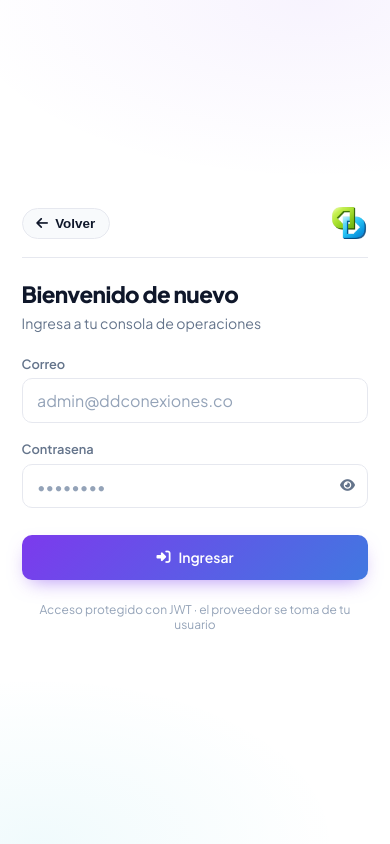
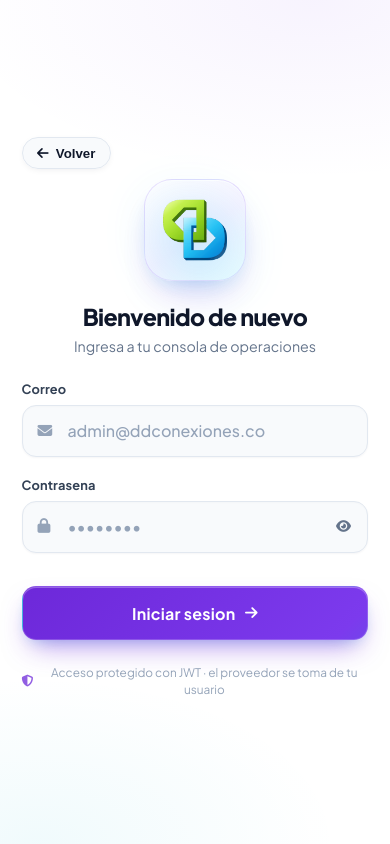
Before and after one commit to David-Ayala-Git/APLICATIVO-DD-FRONT, an Angular app: page /login in a window 390 px wide. Both pictures are taken after a click on the button "Iniciar sesion". Built offline with nearby package versions, Linux system fonts and the light colour scheme.

Commit message:
feat: polish mobile login layout, inputs and CTA, and add D&D SOFTWARE sidebar logo

```diff
--- a/src/app/layout/login/login.component.html
+++ b/src/app/layout/login/login.component.html
@@ -46,11 +46,23 @@
         <button type="button" class="auth-mobile-back" (click)="goToWelcome()">
           <i class="fas fa-arrow-left"></i> Volver
         </button>
-        <img src="logo-mark.png" alt="D&D Conexiones" class="auth-mobile-mini-logo" />
       </div>
 
+      <div class="auth-mobile-logo-hero" aria-label="D&D Conexiones">
+        <div class="auth-mobile-logo-ring">
+          <div class="dd-logo-anim dd-logo-anim-md">
+            <img src="logo-d-green.png" alt="" class="dd-piece dd-piece-green" aria-hidden="true" />
+            <img src="logo-d-blue.png" alt="" class="dd-piece dd-piece-blue" aria-hidden="true" />
+            <img src="logo-mark.png" alt="D&D Conexiones" class="dd-piece dd-piece-final" />
+            <span class="dd-join-ring" aria-hidden="true"></span>
+          </div>
+        </div>
+      </div>
+
+      <div class="auth-heading">
         <h2>Bienvenido de nuevo</h2>
         <p class="sub">Ingresa a tu consola de operaciones</p>
+      </div>
 
       @if (error()) {
         <div class="alert alert-danger" style="margin-bottom: 1.15rem">
@@ -59,28 +71,41 @@
         </div>
       }
 
-      <div class="form-group">
+      <div class="form-group auth-field">
         <label for="email">Correo</label>
+        <div
+          class="auth-input-wrap"
+          [class.is-invalid]="form.controls.email.touched && form.controls.email.invalid"
+        >
+          <i class="fas fa-envelope auth-input-icon" aria-hidden="true"></i>
           <input
             id="email"
-          class="form-control"
+            class="form-control auth-input"
             type="email"
             autocomplete="username"
             placeholder="admin@ddconexiones.co"
             formControlName="email"
             [attr.aria-invalid]="form.controls.email.touched && form.controls.email.invalid"
           />
+        </div>
         @if (form.controls.email.touched && form.controls.email.invalid) {
-          <div class="field-error">Escribe un correo valido.</div>
+          <div class="field-error">
+            <i class="fas fa-circle-exclamation" aria-hidden="true"></i>
+            <span>Escribe un correo valido.</span>
+          </div>
         }
       </div>
 
-      <div class="form-group">
+      <div class="form-group auth-field">
         <label for="password">Contrasena</label>
-        <div class="auth-password-wrap">
+        <div
+          class="auth-input-wrap auth-password-wrap"
+          [class.is-invalid]="form.controls.password.touched && form.controls.password.invalid"
+        >
+          <i class="fas fa-lock auth-input-icon" aria-hidden="true"></i>
           <input
             id="password"
-            class="form-control"
+            class="form-control auth-input"
             [type]="showPassword() ? 'text' : 'password'"
             autocomplete="current-password"
             placeholder="••••••••"
@@ -97,27 +122,31 @@
           </button>
         </div>
         @if (form.controls.password.touched && form.controls.password.invalid) {
-          <div class="field-error">La contrasena es obligatoria.</div>
+          <div class="field-error">
+            <i class="fas fa-circle-exclamation" aria-hidden="true"></i>
+            <span>La contrasena es obligatoria.</span>
+          </div>
         }
       </div>
 
       <button
         appRipple
         type="submit"
-        class="btn btn-grad btn-block"
-        style="margin: 0.5rem 0 1rem"
+        class="btn btn-grad btn-block auth-submit-btn"
         [disabled]="submitting()"
       >
         @if (submitting()) {
-          <i class="fas fa-circle-notch" style="animation: spinSlow 1s linear infinite"></i>
-          Verificando…
+          <i class="fas fa-circle-notch auth-btn-spin"></i>
+          <span>Verificando…</span>
         } @else {
-          <i class="fas fa-right-to-bracket"></i> Ingresar
+          <span>Iniciar sesion</span>
+          <i class="fas fa-arrow-right auth-btn-arrow"></i>
         }
       </button>
 
-      <p class="hint" style="text-align: center">
-        Acceso protegido con JWT · el proveedor se toma de tu usuario
+      <p class="hint auth-hint">
+        <i class="fas fa-shield-halved" aria-hidden="true"></i>
+        <span>Acceso protegido con JWT · el proveedor se toma de tu usuario</span>
       </p>
     </form>
   </div>
--- a/src/app/layout/shell/shell.component.html
+++ b/src/app/layout/shell/shell.component.html
@@ -4,9 +4,9 @@
 
 <aside class="sidebar" [class.collapsed]="collapsed()" [class.mobile-open]="mobileOpen()">
   <div class="sidebar-brand">
-    <img src="logo-mark.png" alt="D&D Conexiones" class="brand-logo-mark" />
+    <img src="logo-mark.png" alt="D&D Software" class="brand-logo-mark" />
     <div class="bt-wrap">
-      <img src="logo-text.png" alt="D&D Conexiones SAS · Conectando Suenos" class="brand-logo-text" />
+      <img src="logo-dd-software.png" alt="D&D SOFTWARE" class="brand-logo-text" />
     </div>
     <button
       type="button"
--- a/src/styles/_auth.scss
+++ b/src/styles/_auth.scss
@@ -255,34 +255,178 @@ app-fiber-canvas {
 .auth-box > *:nth-child(5) { animation-delay: 0.28s; }
 .auth-box > *:nth-child(6) { animation-delay: 0.34s; }
 .auth-box > *:nth-child(7) { animation-delay: 0.4s; }
+.auth-heading {
+  margin-bottom: 1.75rem;
+}
 .auth-box h2 {
-  font-size: clamp(1.4rem, 2.2vw, 1.7rem);
+  font-size: clamp(1.45rem, 2.2vw, 1.75rem);
   font-weight: 800;
   margin-bottom: 0.35rem;
   letter-spacing: -0.6px;
+  color: var(--text-primary);
 }
 .auth-box .sub {
   color: var(--text-secondary);
-  font-size: 0.9rem;
-  margin-bottom: 2rem;
+  font-size: 0.92rem;
+  margin-bottom: 0;
+}
+
+.auth-field {
+  margin-bottom: 1.25rem;
+}
+.auth-field label {
+  font-size: 0.8rem;
+  font-weight: 700;
+  color: #334155;
+  letter-spacing: 0.01em;
+  margin-bottom: 0.48rem;
+}
+.auth-field .field-error {
+  display: flex;
+  align-items: center;
+  gap: 0.38rem;
+  margin-top: 0.42rem;
+  font-size: 0.76rem;
+}
+.auth-input-wrap {
+  position: relative;
+  display: flex;
+  align-items: center;
+}
+.auth-input-icon {
+  position: absolute;
+  left: 1rem;
+  font-size: 0.92rem;
+  color: #94a3b8;
+  pointer-events: none;
+  z-index: 2;
+  transition: color var(--t-fast), transform var(--t) var(--ease-spring);
+}
+.auth-input-wrap:focus-within .auth-input-icon {
+  color: var(--primary);
+  transform: scale(1.08);
+}
+.auth-input-wrap.is-invalid .auth-input-icon {
+  color: var(--danger);
+}
+.auth-input {
+  height: 50px;
+  padding: 0.82rem 1rem 0.82rem 2.8rem;
+  background: #f8fafc;
+  border: 1.5px solid #e2e8f0;
+  border-radius: 14px;
+  font-size: 0.94rem;
+  font-weight: 500;
+  color: var(--text-primary);
+  box-shadow:
+    0 1px 2px rgba(15, 23, 42, 0.04),
+    inset 0 1px 2px rgba(15, 23, 42, 0.02);
+}
+.auth-input:hover {
+  background: #ffffff;
+  border-color: #cbd5e1;
+}
+.auth-input:focus {
+  background: #ffffff;
+  border-color: var(--brand-1);
+  box-shadow:
+    0 0 0 4px rgba(124, 58, 237, 0.12),
+    0 10px 22px -12px rgba(124, 58, 237, 0.34);
+  transform: translateY(-1px);
+}
+.auth-input[aria-invalid='true'] {
+  border-color: var(--danger);
+  background: #fffafa;
+}
+.auth-input[aria-invalid='true']:focus {
+  box-shadow: 0 0 0 4px rgba(220, 38, 38, 0.12);
 }
 
 .auth-password-wrap {
   position: relative;
 }
 .auth-password-wrap .form-control {
-  padding-right: 2.8rem;
+  padding-right: 3.1rem;
 }
 .auth-password-toggle {
   position: absolute;
-  right: 4px;
+  right: 7px;
   top: 50%;
   transform: translateY(-50%);
+  width: 36px;
+  height: 36px;
+  border-radius: 10px;
+  color: #64748b;
+  z-index: 2;
+}
+.auth-password-toggle:hover {
+  background: rgba(124, 58, 237, 0.08);
+  color: var(--primary);
+  transform: translateY(-50%);
+}
+.auth-password-toggle:active {
+  transform: translateY(-50%) scale(0.94);
+}
+
+.auth-submit-btn {
+  margin: 0.85rem 0 1.15rem;
+  min-height: 52px;
+  padding: 0.9rem 1.35rem;
+  border-radius: 14px;
+  font-size: 0.98rem;
+  font-weight: 700;
+  letter-spacing: 0.015em;
+  gap: 0.6rem;
+  background: linear-gradient(135deg, #6d28d9 0%, #7c3aed 46%, #06b6d4 100%);
+  background-size: 200% 200%;
+  border: 1px solid rgba(255, 255, 255, 0.18);
+  box-shadow:
+    0 14px 28px -10px rgba(109, 40, 217, 0.56),
+    0 6px 16px -8px rgba(6, 182, 212, 0.38),
+    inset 0 1px 0 rgba(255, 255, 255, 0.28);
+}
+.auth-submit-btn:hover:not(:disabled) {
+  transform: translateY(-2px);
+  filter: brightness(1.05);
+  box-shadow:
+    0 18px 34px -10px rgba(109, 40, 217, 0.64),
+    0 8px 20px -6px rgba(6, 182, 212, 0.44),
+    inset 0 1px 0 rgba(255, 255, 255, 0.36);
+}
+.auth-submit-btn:active:not(:disabled) {
+  transform: translateY(0) scale(0.985);
+}
+.auth-submit-btn .auth-btn-arrow {
+  font-size: 0.9rem;
+  transition: transform var(--t) var(--ease-spring);
+}
+.auth-submit-btn:hover:not(:disabled) .auth-btn-arrow {
+  transform: translateX(4px);
+}
+.auth-btn-spin {
+  animation: spinSlow 1s linear infinite;
+}
+
+.auth-hint {
+  display: flex;
+  align-items: center;
+  justify-content: center;
+  gap: 0.42rem;
+  text-align: center;
+  line-height: 1.45;
+  color: #94a3b8;
+  font-size: 0.74rem;
+}
+.auth-hint i {
+  color: var(--primary);
+  opacity: 0.75;
+  flex-shrink: 0;
 }
 
 /* Controles exclusivos de vista movil en dos secciones */
 .auth-mobile-cta,
-.auth-mobile-header {
+.auth-mobile-header,
+.auth-mobile-logo-hero {
   display: none;
 }
 
@@ -389,48 +533,79 @@ app-fiber-canvas {
     animation: riseSm 0.6s 0.35s var(--ease-out) both;
   }
   .auth-mobile-start-btn {
-    padding: 0.9rem 1.25rem;
+    min-height: 52px;
+    padding: 0.92rem 1.35rem;
     font-size: 1rem;
     font-weight: 700;
-    border-radius: 12px;
-    box-shadow: 0 12px 28px rgba(34, 211, 238, 0.28);
+    border-radius: 14px;
+    background: linear-gradient(135deg, #6d28d9 0%, #7c3aed 46%, #06b6d4 100%);
+    background-size: 200% 200%;
+    border: 1px solid rgba(255, 255, 255, 0.2);
+    box-shadow:
+      0 14px 30px -8px rgba(34, 211, 238, 0.38),
+      0 8px 20px -8px rgba(124, 58, 237, 0.55),
+      inset 0 1px 0 rgba(255, 255, 255, 0.28);
   }
   .auth-mobile-header {
     display: flex;
     align-items: center;
-    justify-content: space-between;
-    margin-bottom: 1.4rem;
-    padding-bottom: 0.9rem;
-    border-bottom: 1px solid var(--border);
+    justify-content: flex-start;
+    margin-bottom: 0.6rem;
   }
   .auth-mobile-back {
     display: inline-flex;
     align-items: center;
     gap: 0.45rem;
-    padding: 0.45rem 0.85rem;
-    border: 1px solid var(--border);
+    padding: 0.46rem 0.9rem;
+    border: 1px solid #e2e8f0;
     border-radius: 999px;
-    background: var(--bg-soft, #f8fafc);
+    background: rgba(248, 250, 252, 0.92);
     color: var(--text-primary);
-    font-size: 0.84rem;
+    font-size: 0.83rem;
     font-weight: 600;
     cursor: pointer;
+    box-shadow: 0 2px 8px -4px rgba(15, 23, 42, 0.14);
     transition: background var(--t), border-color var(--t), transform var(--t);
   }
   .auth-mobile-back:active {
-    transform: scale(0.97);
+    transform: scale(0.96);
   }
-  .auth-mobile-mini-logo {
-    width: 38px;
-    height: 38px;
-    object-fit: contain;
+  .auth-mobile-logo-hero {
+    display: flex;
+    justify-content: center;
+    margin: 0.35rem 0 1.35rem;
+  }
+  .auth-mobile-logo-ring {
+    width: 102px;
+    height: 102px;
+    border-radius: 28px;
+    display: grid;
+    place-items: center;
+    background: linear-gradient(145deg, #ffffff 0%, #f5f3ff 54%, #ecfeff 100%);
+    border: 1.5px solid rgba(124, 58, 237, 0.14);
+    box-shadow:
+      0 20px 40px -16px rgba(109, 40, 217, 0.28),
+      0 10px 22px -12px rgba(6, 182, 212, 0.24),
+      inset 0 1px 0 rgba(255, 255, 255, 0.95);
+  }
+  .auth-heading {
+    text-align: center;
+    margin-bottom: 1.65rem;
   }
   .auth-box {
     max-width: 100%;
   }
   .auth-box .sub {
-    margin-bottom: 1.5rem;
-    font-size: 0.88rem;
+    margin-bottom: 0;
+    font-size: 0.89rem;
+  }
+  .auth-input {
+    height: 52px;
+    font-size: 16px;
+  }
+  .auth-submit-btn {
+    min-height: 54px;
+    font-size: 1rem;
   }
 }
 
@@ -478,6 +653,12 @@ app-fiber-canvas {
   height: clamp(48px, 5vw, 60px);
   --dd-offset-x: 24px;
   --dd-offset-y: 15px;
+}
+.dd-logo-anim-md {
+  width: 72px;
+  height: 72px;
+  --dd-offset-x: 28px;
+  --dd-offset-y: 18px;
 }
 .dd-logo-anim-lg {
   width: clamp(136px, 24vw, 176px);
--- a/src/styles/_shell.scss
+++ b/src/styles/_shell.scss
@@ -102,11 +102,12 @@ app-shell {
 .brand-logo-text {
   display: block;
   width: 100%;
-  max-width: 168px;
-  max-height: 34px;
+  max-width: 174px;
+  max-height: 32px;
   height: auto;
   object-fit: contain;
   object-position: left center;
+  filter: drop-shadow(0 2px 8px rgba(34, 211, 238, 0.2));
 }
 .sidebar.collapsed .sidebar-brand {
   justify-content: center;
```
Also changed, not shown: public/logo-dd-software.png (added). Lines whose indentation alone changed are shown as unchanged.
